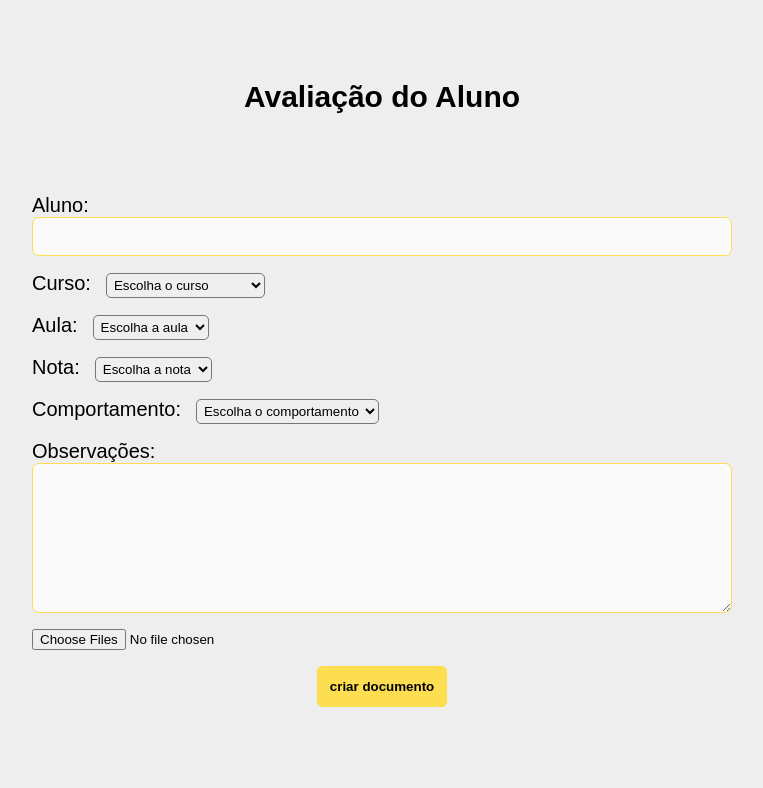
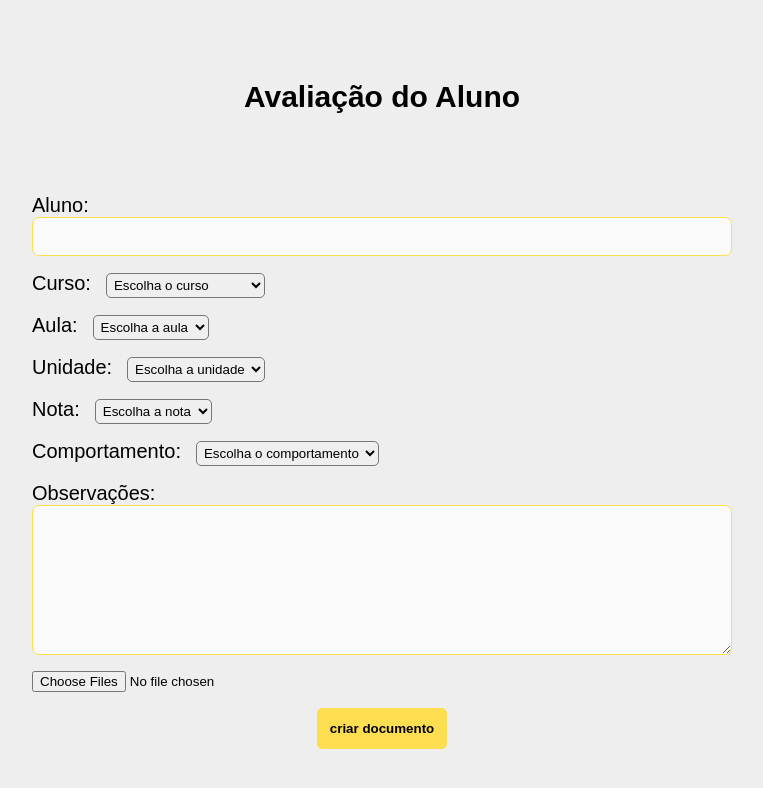
Before and after one commit to Jefferson-Guirra/Avalicao-diaria-aluno-codigo-kid, a Next.js app: page / in a window 1280 px wide. Shown: the top 788 px of the page, without its empty margins (258-1021 px from the left). Built offline with nearby package versions, Linux system fonts and the light colour scheme; a web font is replaced by a local one.

Commit message:
feat: add new select component to save unity field

```diff
--- a/features/constants/course.ts
+++ b/features/constants/course.ts
@@ -5,3 +5,9 @@ export const dataCoursers: Array<SelectOptions> = [
     {name: 'Robótica', value: 'Robótica'},
     { name: 'Analista de tecnologia', value: 'Analista de tecnologia'}
 ]
+
+export const unityData: Array<SelectOptions> = [
+    { name: 'Escolha a unidade', value: 'Escolha a unidade'},
+    { name: 'Campo Formoso', value: 'Campo Formoso'},
+    { name: 'Senhor do Bonfim', value: 'Senhor do Bonfim'},
+]
--- a/features/home/@types/student.ts
+++ b/features/home/@types/student.ts
@@ -6,4 +6,5 @@ export interface Student {
   behavior: string
   comments: string
   evaluations: string
+  unity: string
 }
--- a/features/home/components/pdf/PdfModel.tsx
+++ b/features/home/components/pdf/PdfModel.tsx
@@ -10,7 +10,7 @@ interface Props extends Student {
   images: string[]
 }
 
-export const PdfModel = ({username, classRoom, comments, course, evaluations, images, phase, behavior}: Props) => {
+export const PdfModel = ({username, classRoom, comments, course, evaluations, images, phase, behavior, unity}: Props) => {
   const content: any = contentPhases
   const cardRef = useRef<HTMLDivElement>(null);
 
@@ -54,7 +54,7 @@ export const PdfModel = ({username, classRoom, comments, course, evaluations, im
         <div className={ styles.box}>
           <FieldPdf field='Instituição' value='Código kid'/>
           <FieldPdf field='UF' value='Bahia' />
-          <FieldPdf field='Unidade' value='Campo Formoso' />
+          <FieldPdf field='Unidade' value= {unity} />
           <FieldPdf field='Telefone' value='(74)8129-7562' />
         </div>
         <div className={ styles.box }>
--- a/features/home/pages/HomePage.tsx
+++ b/features/home/pages/HomePage.tsx
@@ -9,15 +9,17 @@ import {
   behavior,
   createOptionsClass,
   createOptionsEvaluations,
-  PdfModel} from './protocols'
+  PdfModel,
+  unityData
+} from './protocols'
 import { Student } from '../@types/student'
-import { CardImg } from '@/components/html-canvas/HtmlCanvas'
 
 const classRoom = createOptionsClass()
 const evaluations = createOptionsEvaluations()
 
 export const HomePage = () => {
   const [studentData, setStudentData] = useState<Student>({} as Student)
+  const unity = useForm('default')
   const username = useForm('default')
   const classroom = useForm('text')
   const dataPhases: any = phases
@@ -58,7 +60,8 @@ export const HomePage = () => {
         behavior: behaviorOptions.value,
         classRoom: classroom.value,
         comments: comments.value,
-        evaluations: evaluationsState.value
+        evaluations: evaluationsState.value,
+        unity: unity.value
       })
     }
   }
@@ -77,6 +80,7 @@ export const HomePage = () => {
             disabledOption='Escolha a fase' />
           }
           <Form.SelectElement defaultValue={ 'Escolha a aula' } disabledOption='Escolha a aula' {...classroom} label='Aula:' options={classRoom}/>
+          <Form.SelectElement defaultValue={ 'Escolha a unidade'} disabledOption='Escolha a unidade' {...unity} label='Unidade:' options={unityData}/>
           <Form.SelectElement  defaultValue={ 'Escolha a nota' } disabledOption='Escolha a nota' {...evaluationsState} label='Nota:' options={evaluations}/>
           <Form.SelectElement
             {...behaviorOptions}
```
